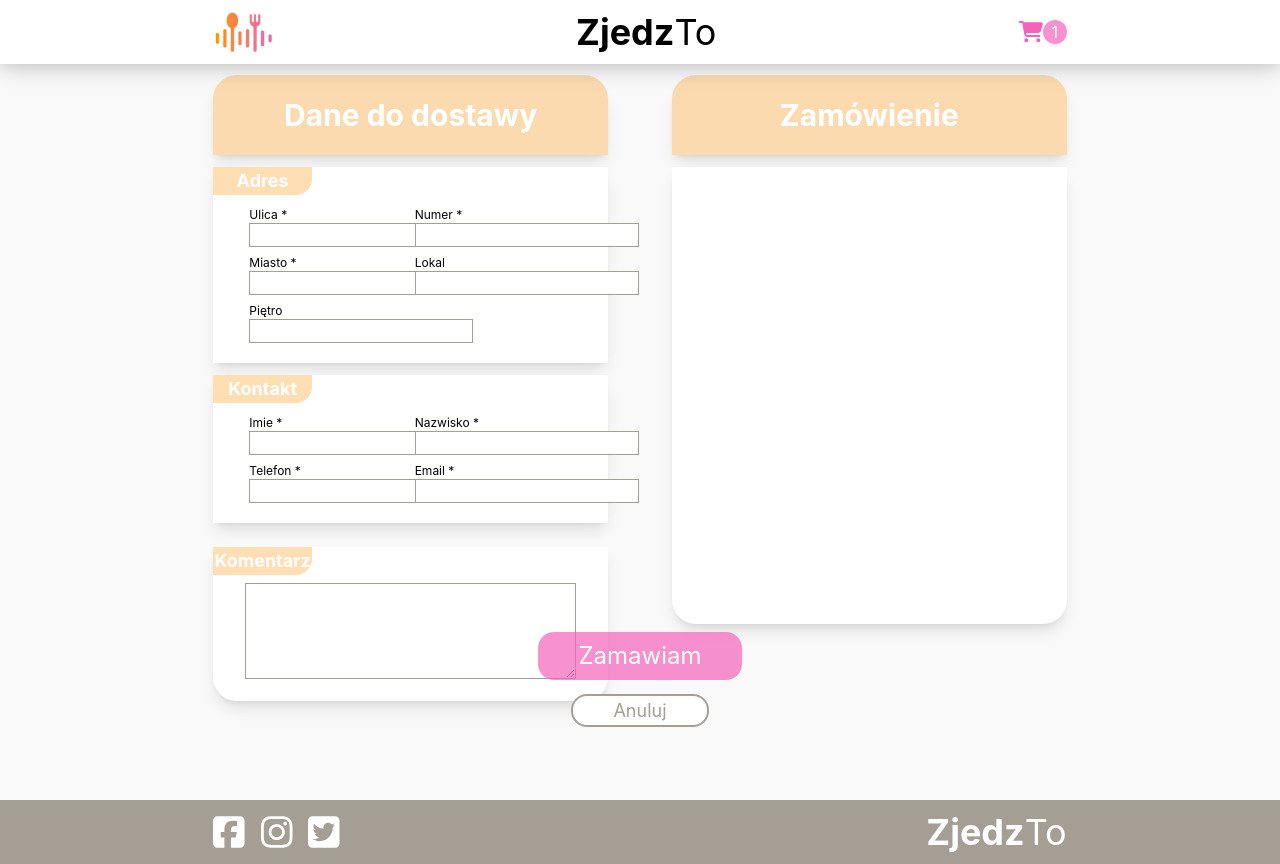
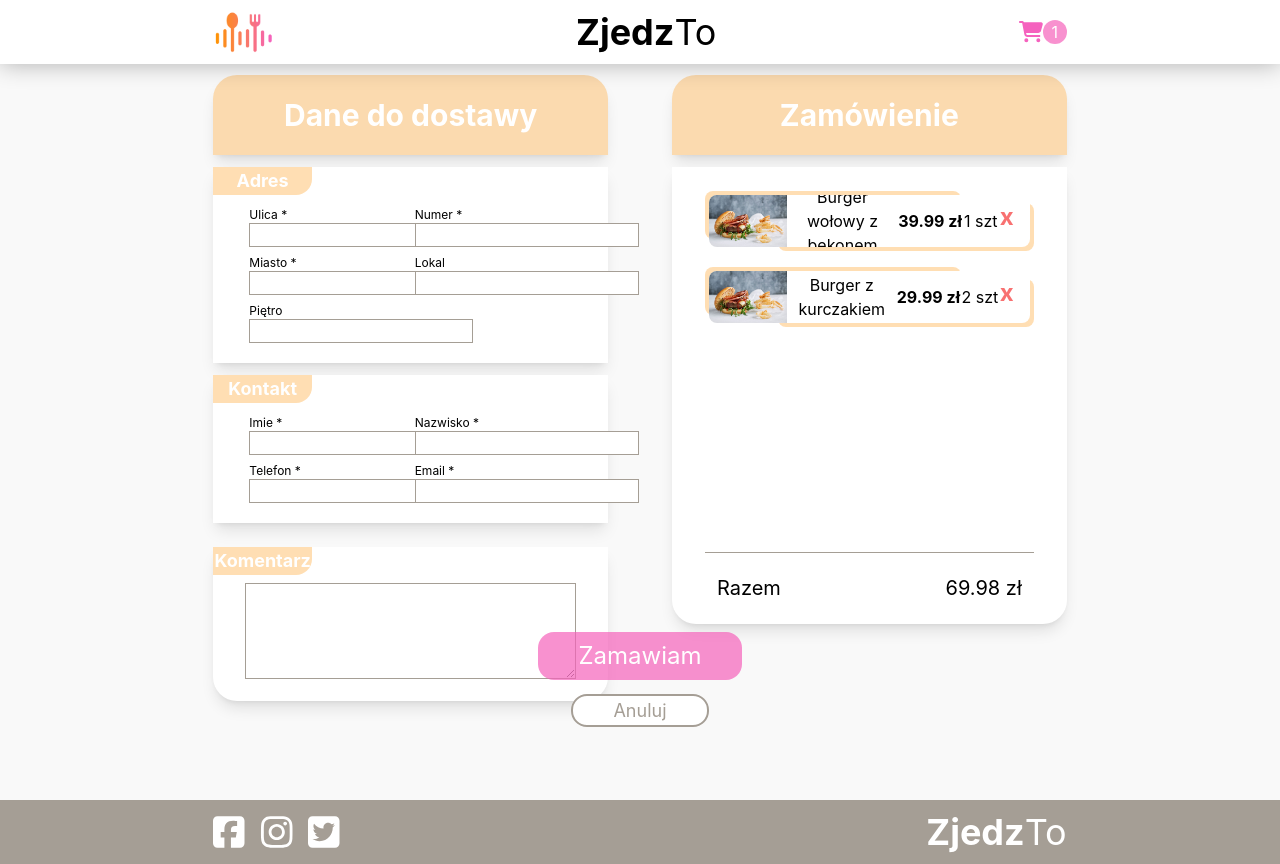
Before and after one commit to TomaszSack/zjedzto, a React (Create React App) app: page /order in a window 1280 px wide. Built offline with nearby package versions, Linux system fonts and the light colour scheme.

Commit message:
created basic order list

```diff
--- /dev/null
+++ b/src/components/Order/OrderItem.tsx
@@ -0,0 +1,45 @@
+interface Props {
+    img?:string;
+    name:string;
+    price: number;
+    quantity:number;
+};
+
+const OrderItem: React.FC<Props> = ({img, name, price, quantity}) => {
+    return (
+        // <div className="w-5/6 h-3/18 m-auto bg-tertiary-orange p-1 mb-4 rounded-lg">
+        //     <div className="flex items-center justify-between w-full h-full bg-white rounded-lg overflow-hidden">
+        //       <img src={img} className="h-full" />
+        //       <div>Burger wołowy z bekonem</div>
+        //       <div>39,99 zł</div>
+        //       <div>2 szt</div>
+        //       <div className="pr-4 text-red-400 font-bold text-2xl pb-2">x</div>
+        //     </div>
+        //   </div>
+
+        //   <div className="relative w-5/6 h-3/18 m-auto mb-4  p-1 z-10">
+        //     <div className="absolute top-0 left-0 w-12 h-12 bg-tertiary-orange rounded-lg" />
+        //     <div className="absolute bottom-0 right-0 w-12 h-12 bg-tertiary-orange rounded-lg" />
+        //     <div className="relative flex items-center justify-between w-full h-full bg-white rounded-lg z-10 border border-primary-gray overflow-hidden">
+        //       <img src={img} className="h-full" />
+        //       <div>Burger wołowy z bekonem</div>
+        //       <div>39,99 zł</div>
+        //       <div>2 szt</div>
+        //       <div className="pr-4 text-red-400 font-bold text-2xl pb-2">x</div>
+        //     </div>
+        //   </div>
+
+          <div className="relative w-5/6 h-3/18 m-auto mb-4  p-1 z-10">
+            <div className="absolute top-0 left-0 w-64 h-12 bg-tertiary-orange rounded-lg" />
+            <div className="absolute bottom-0 right-0 w-64 h-12 bg-tertiary-orange rounded-lg" />
+            <div className="relative flex items-center justify-between w-full h-full bg-white rounded-lg z-10 overflow-hidden">
+              <img src={img} className="h-full" />
+              <div className="w-1/3 text-center">{name}</div>
+              <div className="font-bold">{price} zł</div>
+              <div>{quantity} szt</div>
+              <div className="pr-4 text-red-400 font-bold text-2xl pb-2">x</div>
+            </div>
+          </div>
+    )
+}
+export default OrderItem;
--- a/src/components/Order/OrderSection.tsx
+++ b/src/components/Order/OrderSection.tsx
@@ -1,23 +1,45 @@
 import SectionHeader from "components/SectionHeader";
+import img from "assets/hero-img.jpeg";
+import OrderItem from "./OrderItem";
 
 const order = [
   {
-        dish:"Burger wołowy z bekonem",
+    id: 1,
+    dish: "Burger wołowy z bekonem",
     price: 39.99,
     quantity: 1,
+    img,
   },
   {
-        dish:"Burger z kurczakiem",
+    id: 2,
+    dish: "Burger z kurczakiem",
     price: 29.99,
     quantity: 2,
+    img,
   },
-]
+];
 const OrderSection = () => {
   return (
     <div className="h-5/6 w-1/2 pl-8">
       <SectionHeader>Zamówienie</SectionHeader>
-      <div className="h-5/6 bg-white shadow-lg my-3 rounded-b-3xl">
-
+      <div className="h-5/6 bg-white shadow-lg my-3 rounded-b-3xl pt-6">
+        <div className="h-5/6">
+          {order.map((dish) => {
+            return (
+              <OrderItem
+                key={dish.id}
+                name={dish.dish}
+                price={dish.price}
+                quantity={dish.quantity}
+                img={dish.img}
+              />
+            );
+          })}
+        </div>
+        <div className="flex items-center justify-between h-1/6 w-5/6 border-t border-primary-gray m-auto text-xl p-3">
+          <div>Razem</div>
+          <div>{order.reduce((a, v) => a + v.price, 0)} zł</div>
+        </div>
       </div>
     </div>
   );
```
Lines whose indentation alone changed are shown as unchanged.
